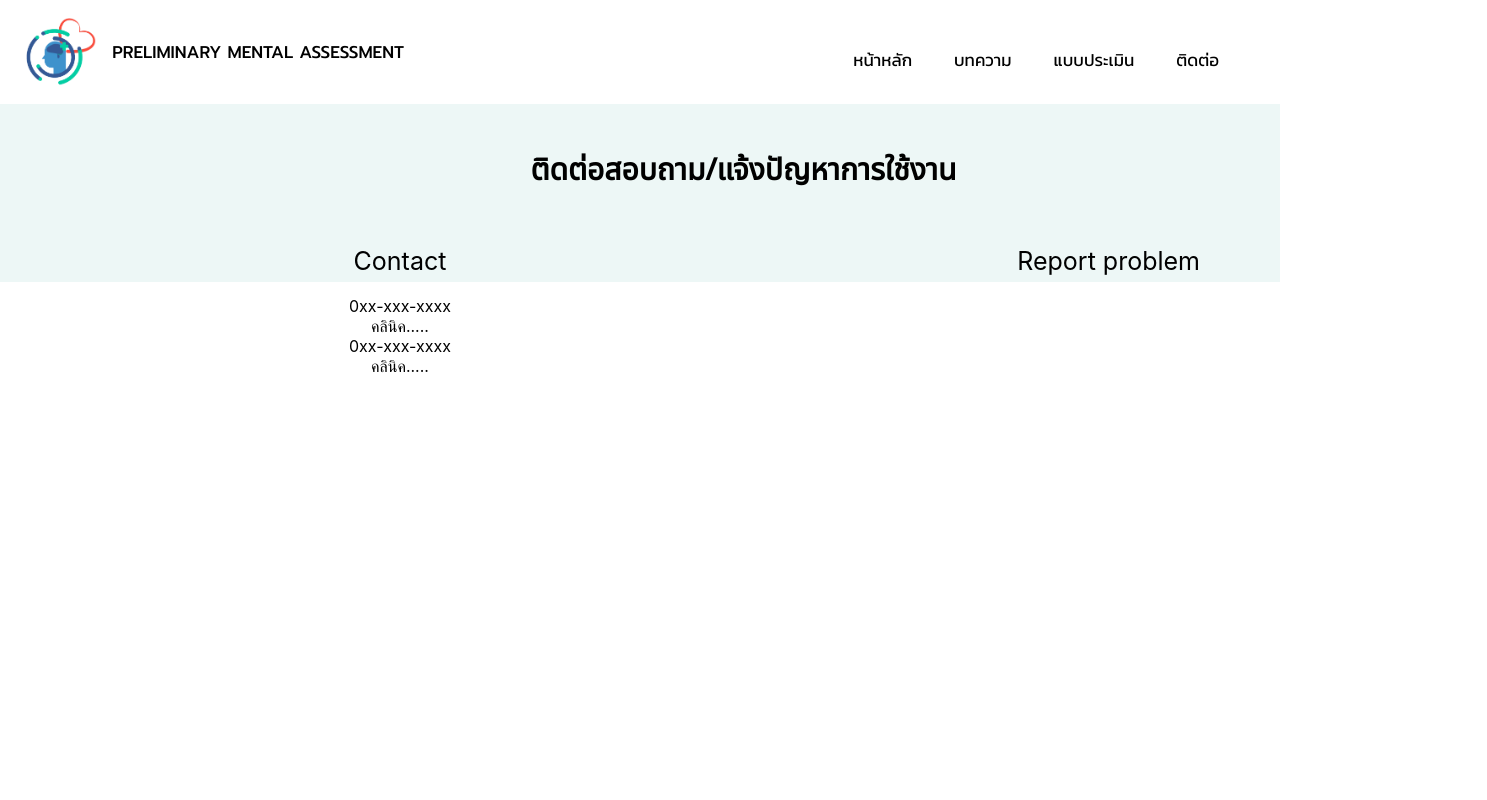
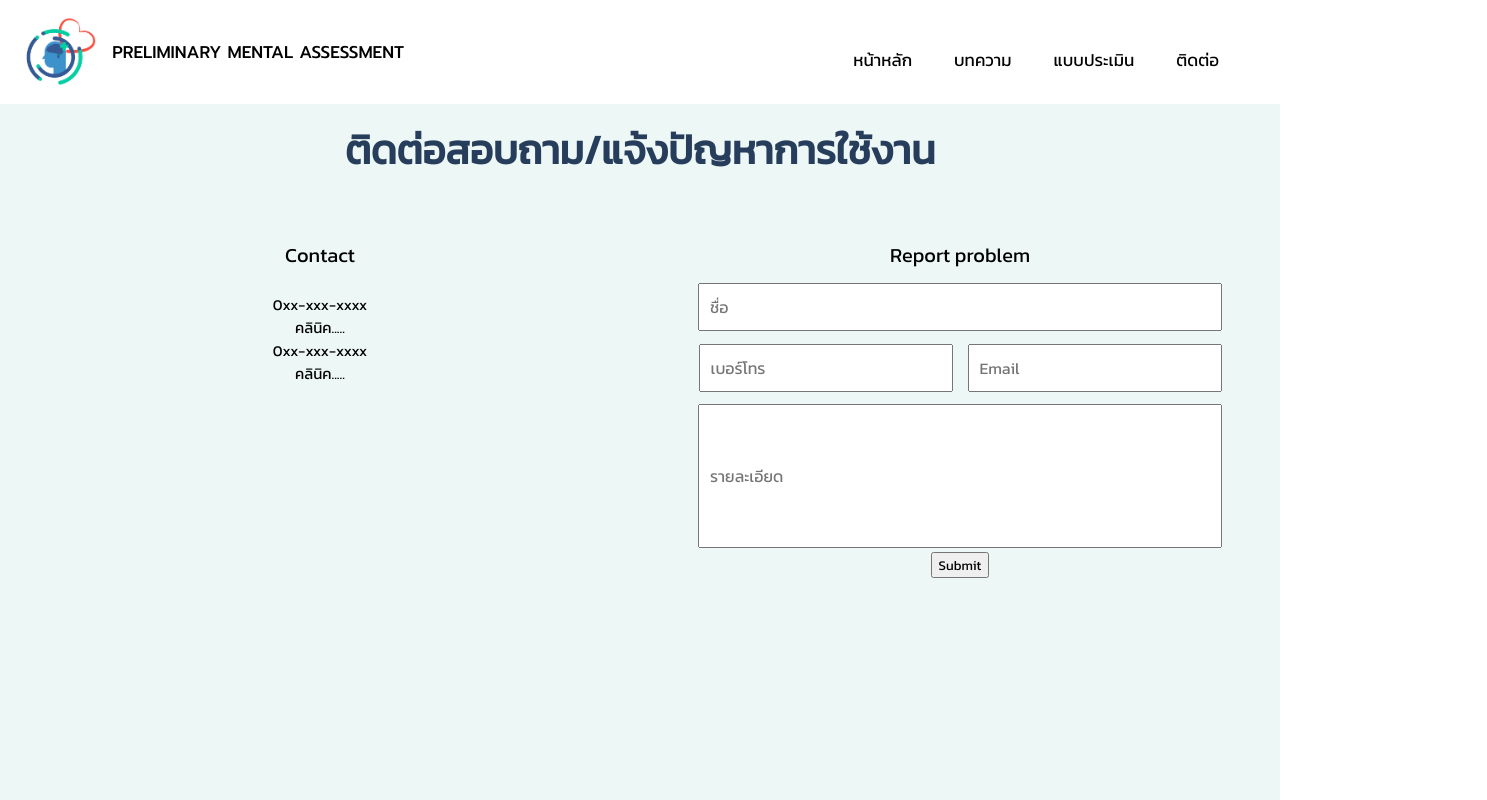
Before and after one commit to kwsrsn/teamproject, a React (Create React App) app: page /contact in a window 1280 px wide. Shown: the whole page, 1487 px wide, since content can reach past the window. Built offline with nearby package versions, Linux system fonts and the light colour scheme.

Commit message:
Report problem

```diff
--- a/src/page/Contact.js
+++ b/src/page/Contact.js
@@ -3,22 +3,66 @@ import './style.css'
 
 const Contact = props => {
     return (
-        <div>
-            <div className="texthead">
-                <p>ติดต่อสอบถาม/แจ้งปัญหาการใช้งาน</p>
+        <div className='sizehome'>
+            <div className='mentalhealth'>
+                <br/><br/>ติดต่อสอบถาม/แจ้งปัญหาการใช้งาน
             </div>
+
             <div className='Contact-Report'>
                 <div className='contact0'>
-                    Contact
+                    <br/><br/>Contact
+                    <div className='contact1'>
+                        <br/>0xx-xxx-xxxx<br/>คลินิค.....<br/>
+                        0xx-xxx-xxxx<br/>คลินิค.....
+                    </div>
                 </div>
-                <div className='report1'>
-                    Report problem<br/>
+                <div className='contact0'>
+                    <br/><br/>Report problem<br/>
+                    <form>
+                        <label>
+                            <input
+                                type="text"
+                                name="name"
+                                className='formcontact'
+                                placeholder="ชื่อ"
+                                style={{width:"500px"}}
+                             />
+                        </label><br/>
+
+                        <label>
+                            <input
+                                type="text"
+                                name="name"
+                                className='formcontact'
+                                placeholder="เบอร์โทร"
+                                style={{width:"230px",marginRight:"15px"}}
+                            />
+                        </label>
+
+                        <label>
+                            <input
+                                type="text"
+                                name="email"
+                                className='formcontact'
+                                placeholder="Email"
+                                style={{width:"230px"}}
+                            />
+                        </label><br/>
+
+                        <label>
+                            <input
+                                type="text"
+                                name="email"
+                                className='formcontact'
+                                placeholder="รายละเอียด"
+                                style={{width:"500px", height:"120px"}}
+                            />
+                        </label><br/>
+
+                        <input type="submit" value="Submit" />
+                    </form>
                 </div>
             </div>
-            <div className='contact1'>
-                <br/>0xx-xxx-xxxx<br/>คลินิค.....<br/>
-                    0xx-xxx-xxxx<br/>คลินิค.....
-                </div>
         </div>
     );
 };
--- a/src/page/style.css
+++ b/src/page/style.css
@@ -9,6 +9,9 @@
     font-weight: bold;
 }
 
+*{
+    font-family: 'Kanit', sans-serif;
+}
 
 
 /**/
@@ -270,36 +273,26 @@
 /**/
 /*contact*/
 /**/
-.texthead{
-    height: 9px;
-    width:1250px;
+.contact0{
     text-align: center;
-    padding: 7.4rem;
-    font-size: 30px;
-
-}
-.contact0{
-    height:30px;
-    width:800px;
-    text-align: center;
-    font-size: 25px;
+    font-size: 20px;
+    width: 50%;
 
 }
 .Contact-Report{
     display:flex;
     flex-direction: row;
-}
-.report1{
-    text-align: right;
-    width: 400px;
-    height: 30px;
-    font-size:25px;
+    justify-content: center;
 }
 .contact1{
     text-align: center;
-    height: 6px;
-    width: 800px;
+    font-size: 15px;
 }
+.formcontact{
+    font-size: 1rem;
+    padding: 10px;
+    margin-top: 2%;
+  }
 
 /**/
 /*mentalhealth*/
```
Also changed, not shown: package.json (+10 -1 lines), 1 other file (tests, documents, lock files or other folders).
